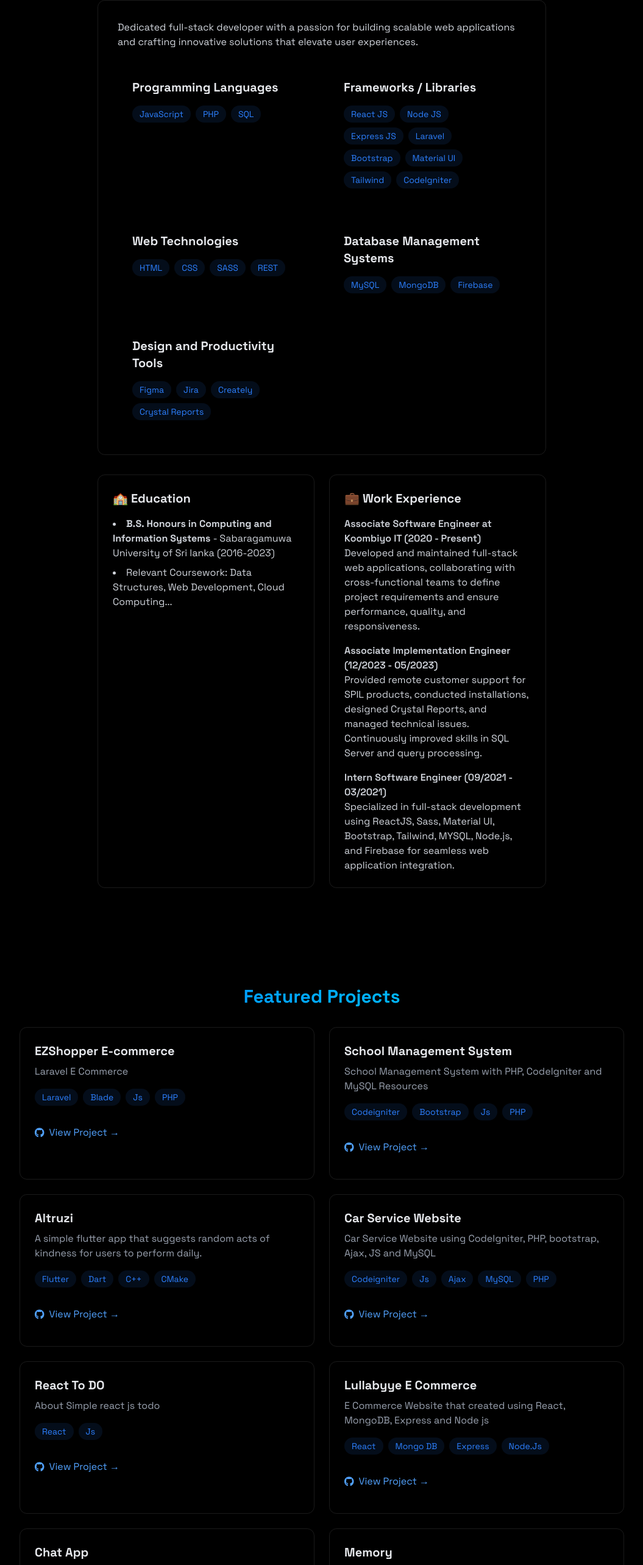
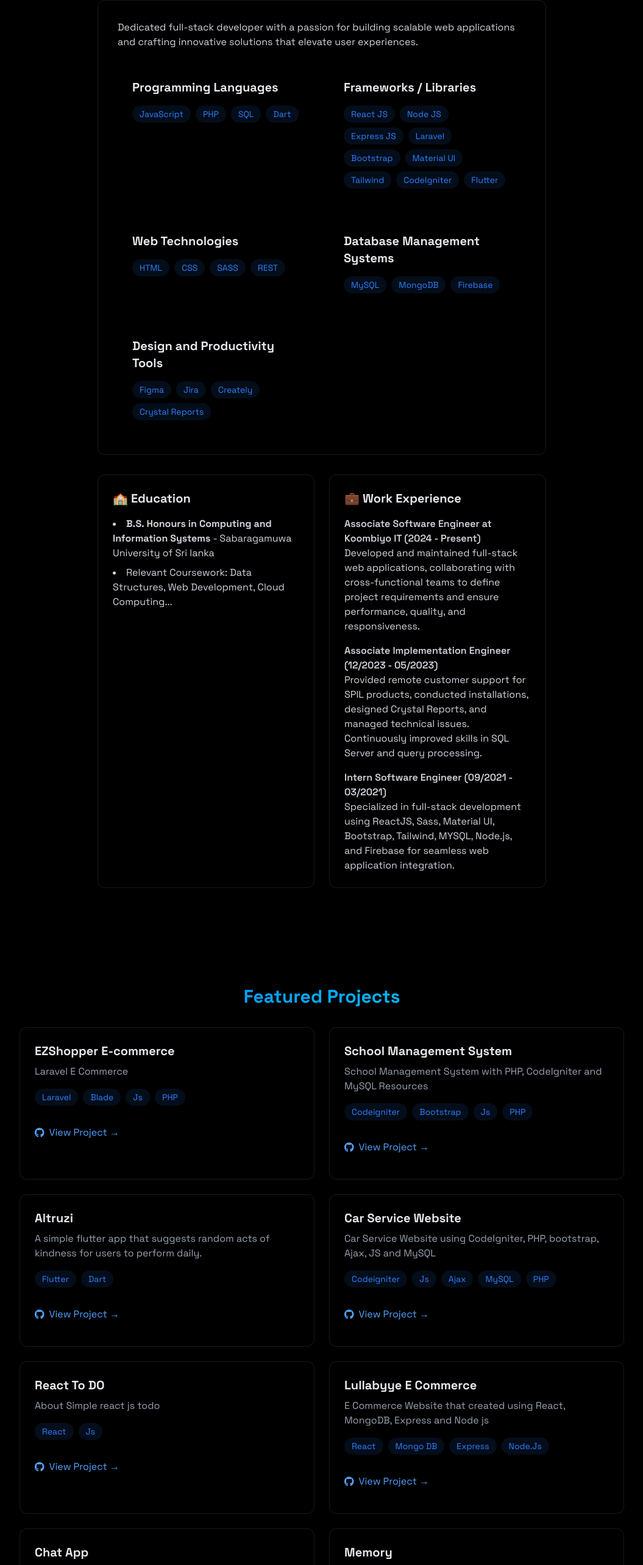
Before and after one commit to gihantha/portfolio, a React (Vite) app: page / in a window 1280 px wide. Shown: the part 948-3514 px from the top of the page at 61% size, without its empty margins (112-1167 px from the left). Built offline with nearby package versions, Linux system fonts and the light colour scheme.

Commit message:
fix: did someminor changes

```diff
--- a/index.html
+++ b/index.html
@@ -2,14 +2,13 @@
 <html lang="en">
   <head>
     <meta charset="UTF-8" />
-    <link rel="icon" type="image/svg+xml" href="/vite.svg" />
+    <link rel="icon" href="icon.svg" type="image/svg+xml">
     <link
       href="https://fonts.googleapis.com/css2?family=Space+Grotesk:wght@400;500;600;700&family=JetBrains+Mono:wght@400;700&display=swap"
       rel="stylesheet"
     />
     <meta name="viewport" content="width=device-width, initial-scale=1.0" />
-    <title>Vite + React</title>
-  </head>
+    <title>Kaveen | Software Engineer</title>  </head>
   <body>
     <div id="root"></div>
     <script type="module" src="/src/main.jsx"></script>
--- a/src/components/sections/About.jsx
+++ b/src/components/sections/About.jsx
@@ -2,7 +2,7 @@ import { RevealOnScroll } from "../RevealOnScroll";
 
 export const About = () => {
   const skills = {
-    "Programming Languages": ["JavaScript", "PHP", "SQL"],
+    "Programming Languages": ["JavaScript", "PHP", "SQL", "Dart"],
     "Frameworks / Libraries": [
       "React JS",
       "Node JS",
@@ -12,6 +12,7 @@ export const About = () => {
       "Material UI",
       "Tailwind",
       "CodeIgniter",
+      "Flutter"
     ],
     "Web Technologies": ["HTML", "CSS", "SASS", "REST"],
     "Database Management Systems": ["MySQL", "MongoDB", "Firebase"],
@@ -68,7 +69,7 @@ export const About = () => {
                     {" "}
                     B.S. Honours in Computing and Information Systems{" "}
                   </strong>{" "}
-                  - Sabaragamuwa University of Sri lanka (2016-2023)
+                  - Sabaragamuwa University of Sri lanka
                 </li>
                 <li>
                   Relevant Coursework: Data Structures, Web Development, Cloud
@@ -81,7 +82,7 @@ export const About = () => {
               <div className="space-y-4 text-gray-300">
                 <div>
                   <h4 className="font-semibold">
-                    Associate Software Engineer at Koombiyo IT (2020 - Present)
+                    Associate Software Engineer at Koombiyo IT (2024 - Present)
                   </h4>
                   <p>
                     Developed and maintained full-stack web applications,
--- a/src/components/sections/Projects.jsx
+++ b/src/components/sections/Projects.jsx
@@ -84,7 +84,7 @@ export const Projects = () => {
                 users to perform daily.
               </p>
               <div className="flex flex-wrap gap-2 mb-4">
-                {["Flutter", "Dart", "C++", "CMake"].map((tech, key) => (
+                {["Flutter", "Dart"].map((tech, key) => (
                   <span
                     key={key}
                     className="bg-blue-500/10 text-blue-500 py-1 px-3 rounded-full text-sm hover:bg-blue-500/20
@@ -268,7 +268,7 @@ export const Projects = () => {
             <div className="p-6 rounded-xl border border-white/10 hover:-translate-y-1 hover:border-blue-500/30 hover:shadow-[0_2px_8px_rgba(59,130,246,0.2)] transition">
               <h3 className="text-xl font-bold mb-2"> Movie App</h3>
               <p className="text-gray-400 mb-4">
-                Movie rating web application using Reac Js, Filtering movie
+                Movie rating web application using React Js, Filtering movie
                 details from external API
               </p>
               <div className="flex flex-wrap gap-2 mb-4">
@@ -284,7 +284,7 @@ export const Projects = () => {
               </div>
               <div className="flex justify-between items-center">
                 <a
-                  href="https://github.com/gihantha/E-Commerce"
+                  href="https://github.com/gihantha/Movie-App"
                   target="_blank"
                   rel="noopener noreferrer"
                   className="text-blue-400 hover:text-blue-300 transition-colors my-4 flex items-center"
```
Also changed, not shown: public/icon.svg (added).
